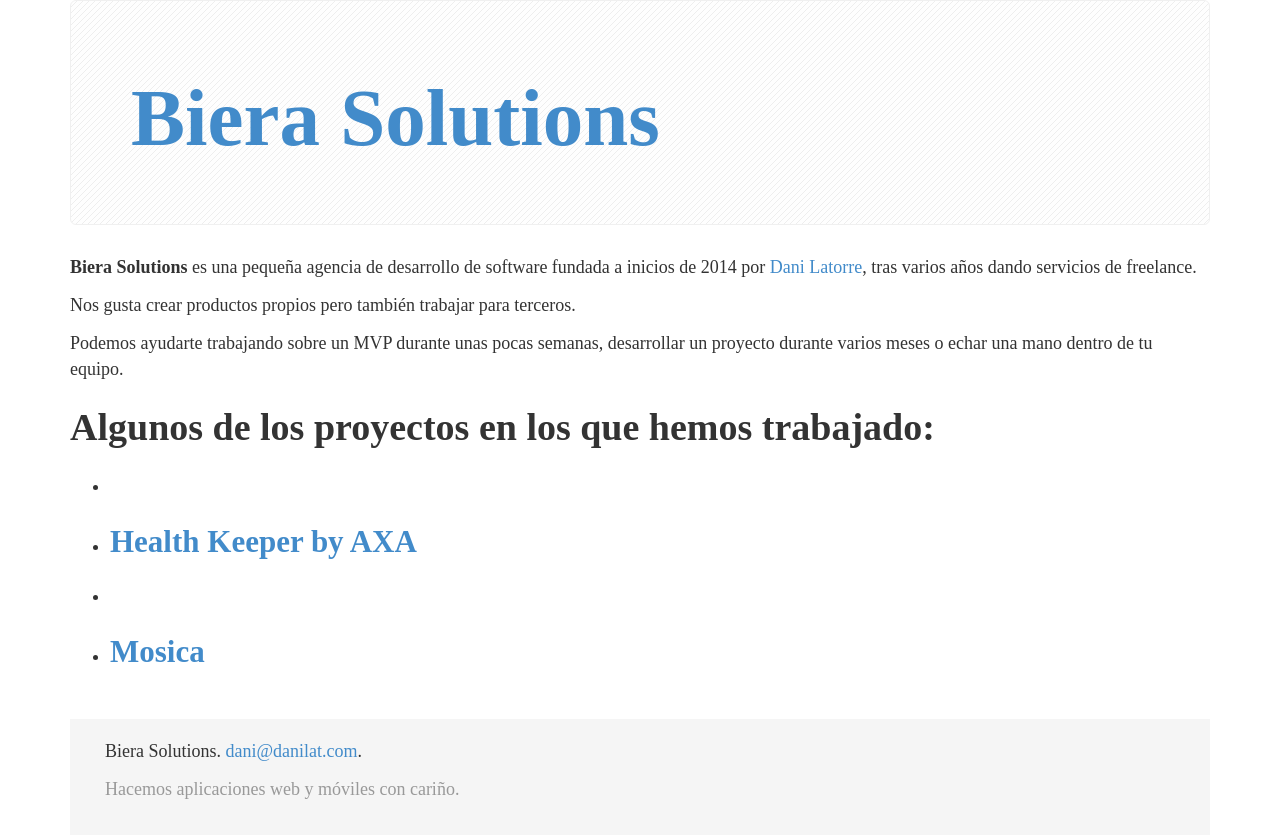
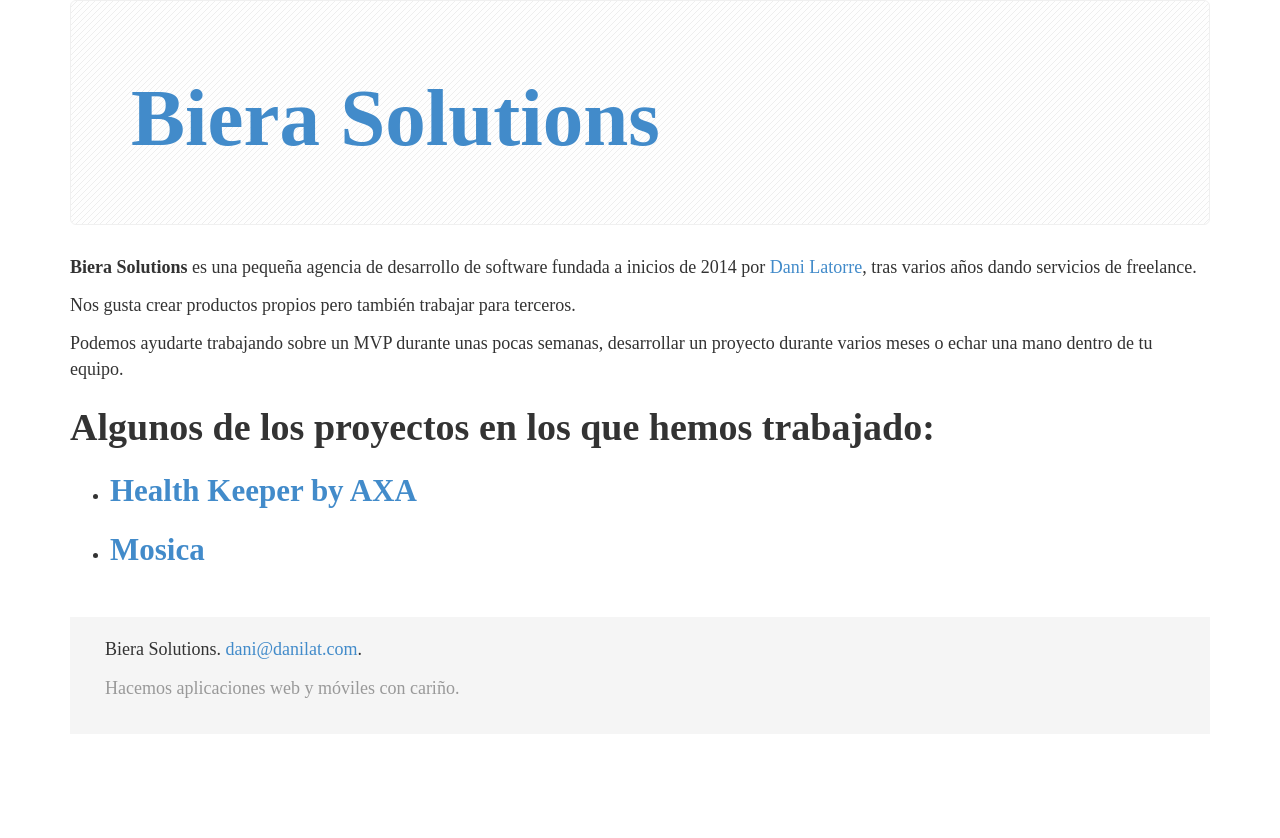
Before and after one commit to bierasolutions/bierasolutions.github.io, a Jekyll site: the page built from index.html, in a window 1280 px wide. Shown: the top 838 px of the page. Built offline with Jekyll 4.4.1, drawn with Linux system fonts in a browser that asks for light colours; some web fonts are replaced.

Commit message:
only renders html pages with title in the list

```diff
--- a/index.html
+++ b/index.html
@@ -12,16 +12,18 @@
   </div>
 
   <div>
-    <h2 class="page-heading">Algunos de los proyectos en los que hemos trabajado:</h2>
+    <h2>Algunos de los proyectos en los que hemos trabajado:</h2>
 
-    <ul class="post-list">
+    <ul>
 
-      {% for page in site.pages %}
+      {% for page in site.html_pages %}
+        {% if page.title and page.title != "" %}
         <li>
           <h3>
-            <a class="post-link" href="{{ page.url | prepend: site.baseurl }}">{{ page.title }}</a>
+            <a href="{{ page.url | prepend: site.baseurl }}">{{ page.title }}</a>
           </h3>
         </li>
+        {% endif %}
       {% endfor %}
     </ul>
   <div>
```
